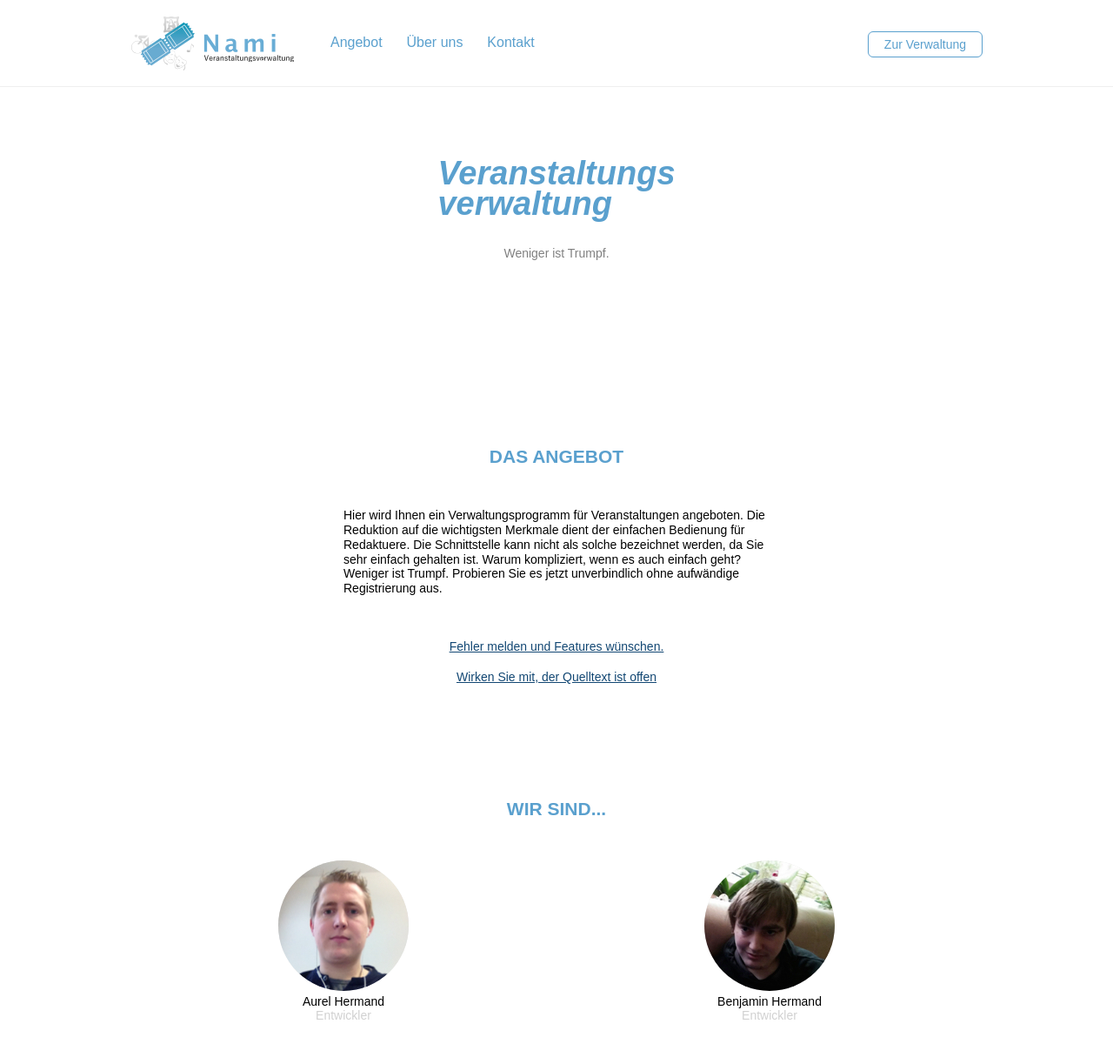
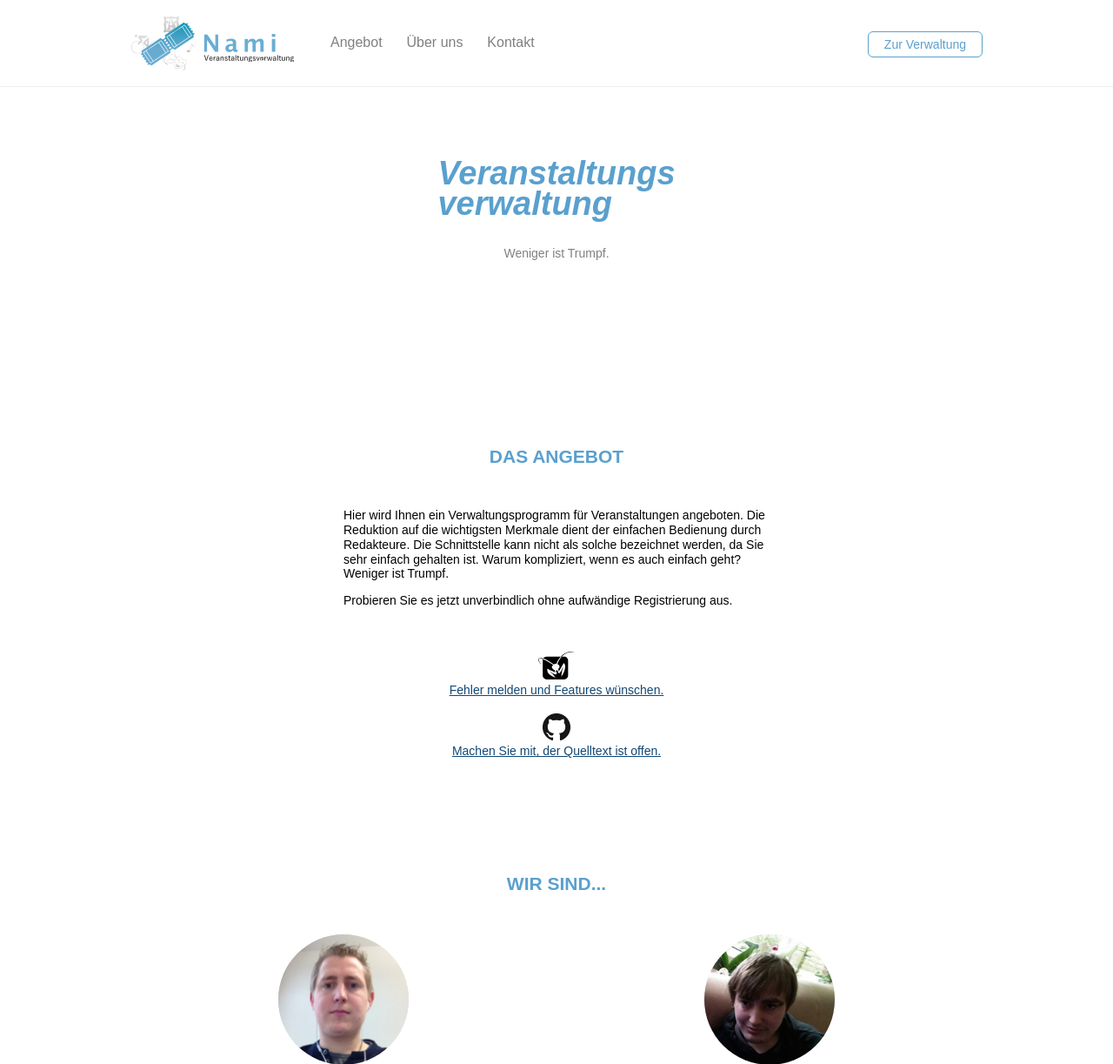
Before and after one commit to Bitfertig/Nami, a PHP site: page /info in a window 1280 px wide. Shown: the top 1223 px of the page at 87% size. Run offline with PHP 8.4, Linux system fonts and the light colour scheme.

Commit message:
kontaktform-php, github & mantisbt

```diff
--- a/info/index.php
+++ b/info/index.php
@@ -1,4 +1,16 @@
-<!DOCTYPE html>
+<?php
+
+// Kontaktformular
+if ( isset($_POST['action']) && $_POST['action']=='contact' ) {
+	$name = $_POST['name'];
+	$email = $_POST['email'];
+	$text = $_POST['text'];
+	$header = 'From: '.$email;
+	mail('org@vegvisir.de', 'Anfrage von '.$name, $text, $header);
+	header('Location: '.$_SERVER['PHP_SELF']);
+}
+
+?><!DOCTYPE html>
 <html>
 <head>
 	<meta charset="utf-8" />
@@ -42,14 +54,28 @@
 				<div class="text">
 					<p>
 						Hier wird Ihnen ein Verwaltungsprogramm für Veranstaltungen angeboten.
-						Die Reduktion auf die wichtigsten Merkmale dient der einfachen Bedienung für Redaktuere.
+						Die Reduktion auf die wichtigsten Merkmale dient der einfachen Bedienung durch Redakteure.
 						Die Schnittstelle kann nicht als solche bezeichnet werden, da Sie sehr einfach gehalten ist.
 						Warum kompliziert, wenn es auch einfach geht? Weniger ist Trumpf.
+					</p>
+					<p>
 						Probieren Sie es jetzt unverbindlich ohne aufwändige Registrierung aus.
 					</p>
 				</div>
-				<div class="mantis"><a href="http://mantis.vegvisir.de/">Fehler melden und Features wünschen.</a></div>
-				<div class="github"><a href="https://github.com/Vegvisir/Nami">Wirken Sie mit, der Quelltext ist offen</a></div>
+				<div class="more">
+					<div class="mantis">
+						<a href="http://mantis.vegvisir.de/">
+							<img src="res/img/mantis.svg" height="32" alt="" />
+							<div class="moretext">Fehler melden und Features wünschen.</div>
+						</a>
+					</div>
+					<div class="github">
+						<a href="https://github.com/Vegvisir/Nami">
+							<img src="res/img/GitHub-32px.png" height="32" alt="" />
+							<div class="moretext">Machen Sie mit, der Quelltext ist offen.</div>
+						</a>
+					</div>
+				</div>
 			</section>
 
 			<a id="ueberuns"></a>
@@ -115,10 +141,29 @@
 		</div>
 	</footer>
 
-
-	<div style="display:none;" id="lb-impressum"><h2>Impressum</h2>...</div>
-	<div style="display:none;" id="lb-datenschutz"><h2>Datenschutz</h2>...</div>
-	<div style="display:none;" id="lb-agb"><h2>Allgemeine Geschäftsbedingungen</h2>...</div>
+	<div id="lb"></div>
+	<div id="lb-impressum" class="lb-content">
+		<div class="inner">
+			<h2>Impressum</h2>
+			Aurelian Hermand<br />
+			Graf-Johann-Str. 34<br />
+			26723 Emden<br />
+			org@vegvisir.de<br />
+			Tel. (+49) 0 151 - 1 54 333 54<br />
+		</div>
+	</div>
+	<div id="lb-datenschutz" class="lb-content">
+		<div class="inner">
+			<h2>Datenschutz</h2>
+			...
+		</div>
+	</div>
+	<div id="lb-agb" class="lb-content">
+		<div class="inner">
+			<h2>Allgemeine Geschäftsbedingungen</h2>
+			...
+		</div>
+	</div>
 
 </body>
 </html>
--- a/info/res/css/main.css
+++ b/info/res/css/main.css
@@ -81,7 +81,7 @@ header nav a {
 	padding:18px 12px;
 	font-size:16px;
 	line-height:25px;
-	color:#5AA0CE;
+	color:#808080;
 	text-decoration:none;
 }
 
@@ -132,6 +132,9 @@ main section.s2 h2 {
 main section.s2 .text {
 	width:50%;
 	margin:0 auto 50px auto;
+}
+main section.s2 .more .info {
+	display:block;
 }
 main section.s2 .mantis {
 	width:50%;
@@ -234,3 +237,50 @@ footer .copyright {
 	font-size:12px;
 	color:gray;
 }
+
+
+/* Lightbox */
+#lb {
+	display:block;
+	width:100%;
+	height:0;
+	overflow:hidden;
+	position:fixed;
+	top:0;
+	bottom:0;
+	left:0;
+	right:0;
+	z-index:-1;
+	background-color:rgba(90,160,206, 0.8);
+}
+#lb.on {
+	height:auto;
+	z-index:998;
+}
+.lb-content {
+	display:block;
+	height:0;
+	overflow:auto;
+	position:fixed;
+	top:30px;
+	bottom:30px;
+	left:10%;
+	right:10%;
+	z-index:-1;
+	background-color:#fff;
+	border:0 none;
+	border-radius:9px;
+}
+.lb-content.on {
+	border:9px solid rgba(90,160,206, 0.7);
+	height:auto;
+	z-index:999;
+}
+
+.lb-content .inner {
+	padding:18px;
+}
+.lb-content h2 {
+	color:rgb(90,160,206);
+	text-align:center;
+}
--- a/info/res/js/main.js
+++ b/info/res/js/main.js
@@ -0,0 +1,13 @@
+$(function(){
+	$('.open-lightbox').on('click', function(e){
+		e.preventDefault();
+		var id = $(this).data('id');
+		$('#lb').addClass('on');
+		$('#'+id).addClass('on');
+	});
+	$('#lb').on('click', function(e){
+		e.preventDefault();
+		$('#lb').removeClass('on');
+		$('.lb-content').removeClass('on');
+	});
+});
```
Also changed, not shown: info/res/img/GitHub-32px.png (added), info/res/img/mantis.svg (added).
